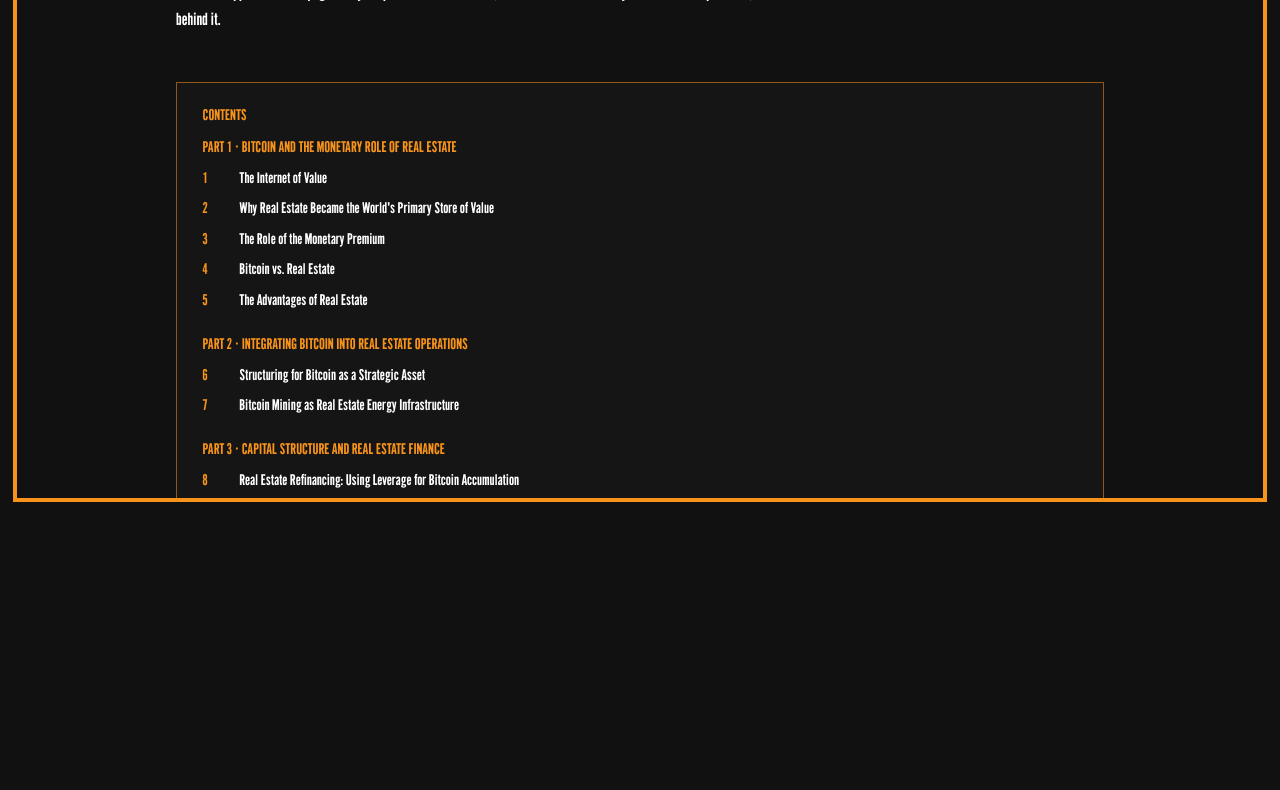
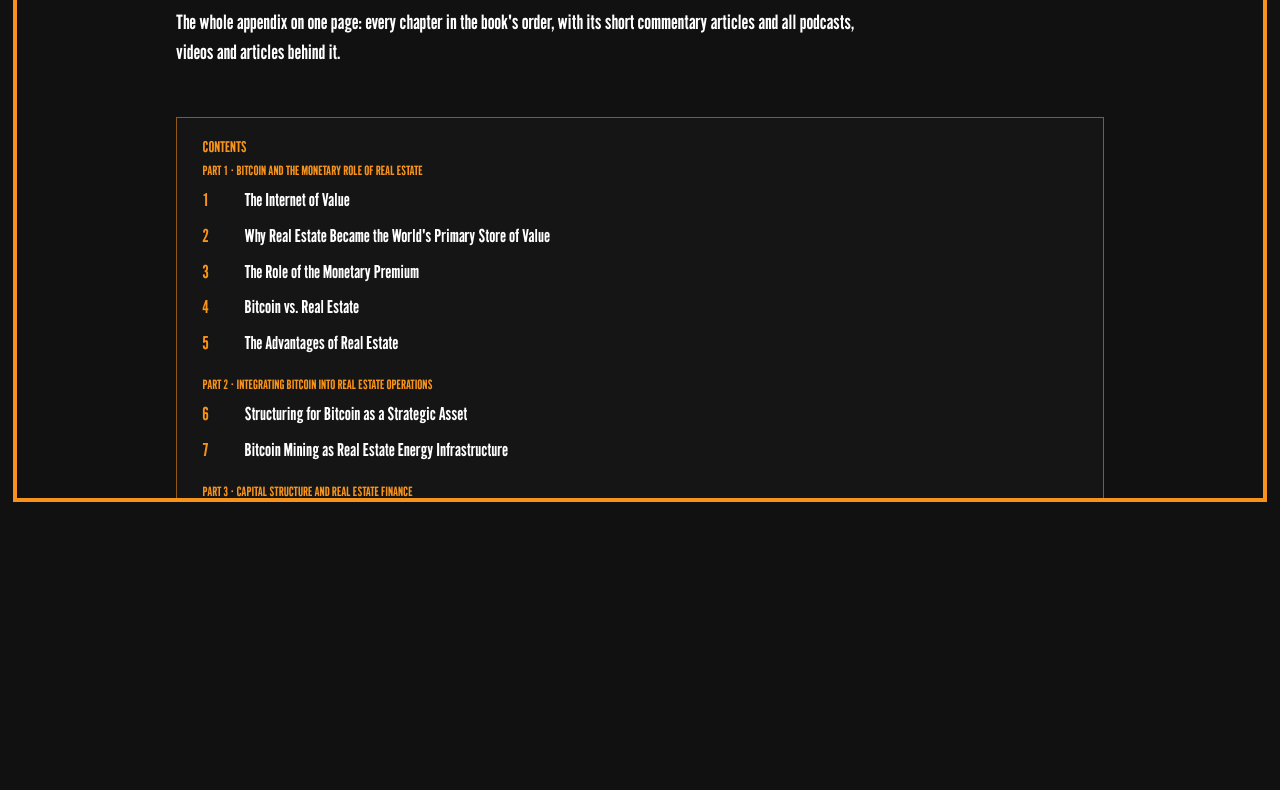
Before and after one commit to rankplanmuse-ops/digitalrealestate, a website: page appendix4/index.html in a window 1280 px wide. Shown: the part 285-1075 px from the top of the page. Drawn offline with Linux system fonts and the light colour scheme.

Commit message:
Appendix IV: v3 font sizes, grey source category line

```diff
--- a/assets/css/appendix4.css
+++ b/assets/css/appendix4.css
@@ -1,13 +1,15 @@
 /* ==========================================================================
-   Digital Real Estate: Appendix v3, the merged single page
-   (appendix3/index.html)
+   Digital Real Estate: Appendix IV, the merged single page
+   (appendix4/index.html)
 
-   Two rules govern this page (user feedback, 2026-11-04):
-   1. The table of contents is a boxed panel with one-line entries, so
-      the menu is unmistakably separate from the content below it.
-   2. Only three fixed font sizes on the whole page, like the book:
-      headings 30px, labels and contents 15px, body text 17px.
-      Color and case create the finer hierarchy, never size.
+   Structure (2026-11-04): the table of contents is a boxed panel with
+   one-line entries, so the menu is unmistakably separate from the
+   content below it; chapters are separated by rules and each part
+   ends with a back-to-contents link.
+   Type (user, 2026-11-05): the font sizes of Appendix III (the
+   reconciled Gemini + Duck AI desktop scale), because they read
+   easier than the three fixed sizes IV started with. The category
+   line above each source title is light grey, not orange.
    ========================================================================== */
 
 /* ---- Structure ---- */
@@ -51,29 +53,35 @@
 .toc-list a:hover { color: var(--orange); }
 .toc-num { color: var(--orange); min-width: 1.7em; flex-shrink: 0; }
 
-/* ---- The three fixed sizes ---- */
-/* Headings: page title, part headings, chapter titles */
-.appendix-merged .doc-title,
-.appendix-merged .doc-h2,
-.appendix-merged .m-chapter-title { font-size: 30px; line-height: 1.05; }
+/* ---- Type scale: the Appendix III sizes (user, 2026-11-05) ---- */
+/* Contents entries and labels at base width; the desktop scale below
+   matches appendix-merged.css value for value. Below the desktop
+   breakpoint the fluid v1 sizes from appendix.css apply, as on III. */
+.appendix-merged .toc-head { font-size: 13px; }
+.appendix-merged .toc-part { font-size: 13px; }
+.appendix-merged .toc-list a { font-size: 17px; line-height: 1.45; }
+.appendix-merged .doc-back { font-size: 15px; }
 
-/* Labels and contents: eyebrows, section labels, source meta,
-   contents entries, chips, back links */
-.appendix-merged .doc-eyebrow,
-.appendix-merged .doc-h3,
-.appendix-merged .m-sec-title,
-.appendix-merged .src-meta,
-.appendix-merged .chip,
-.appendix-merged .doc-back,
-.appendix-merged .toc-head,
-.appendix-merged .toc-part,
-.appendix-merged .toc-list a { font-size: 15px; line-height: 1.4; }
+@media (min-width: 821px) and (min-aspect-ratio: 1/1) {
+  .appendix-merged .doc-title { font-size: 48px; }
+  .appendix-merged .doc-lede { font-size: 20px; line-height: 1.5; }
+  .appendix-merged .doc-h2 { font-size: 30px; }
+  .appendix-merged .doc-h3 { font-size: 15px; }
+  .appendix-merged .m-sec-title { font-size: 20px; }
+  .appendix-merged .m-chapter-title { font-size: 26px; }
+  .appendix-merged .doc-text { font-size: 18px; line-height: 1.6; }
+  .appendix-merged .doc-eyebrow { font-size: 13px; }
+  .appendix-merged .src-title { font-size: 18px; line-height: 1.35; }
+  .appendix-merged .src-meta { font-size: 13px; }
+  .appendix-merged .src-byline { font-size: 14px; }
+  .appendix-merged .src-note { font-size: 15px; line-height: 1.55; }
+  .appendix-merged .chip { font-size: 13px; }
+  .appendix-merged .toc-head { font-size: 15px; }
+  .appendix-merged .toc-part { font-size: 13px; }
+  .appendix-merged .toc-list a { font-size: 18px; }
+  .appendix-merged .doc-back { font-size: 15px; }
+}
 
-/* Body text: lede, chapter editorials, article text, source titles,
-   author lines and notes */
-.appendix-merged .doc-lede,
-.appendix-merged .doc-text,
-.appendix-merged .src-title,
-.appendix-merged .src-byline,
-.appendix-merged .src-note { font-size: 17px; line-height: 1.6; }
-.appendix-merged .src-title { line-height: 1.35; }
+/* Category line above each source title (VIDEO · YOUTUBE, PODCAST,
+   ARTICLE, ...): light grey, not orange (user, 2026-11-05). */
+.appendix-merged .src-meta { color: #c9c9c9; }
```
